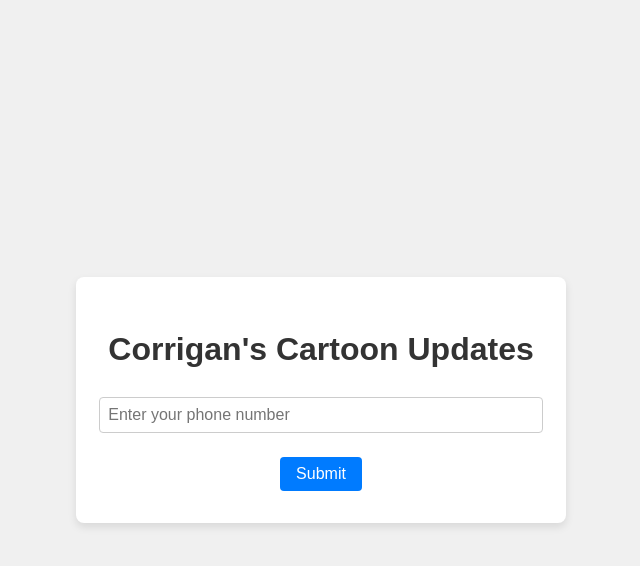
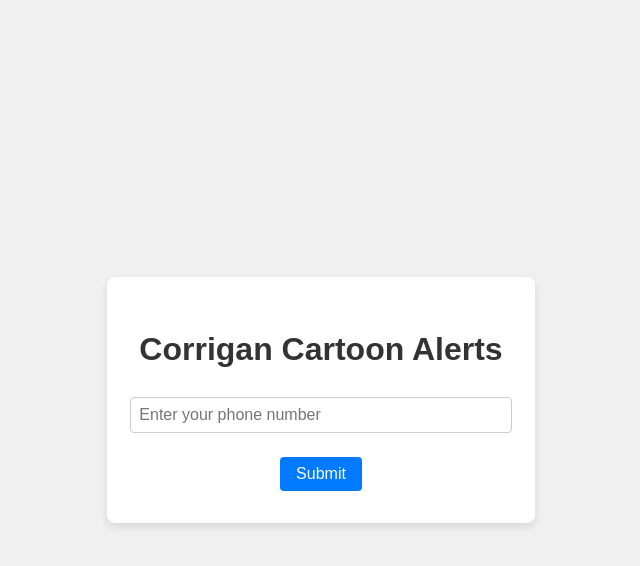
Before and after one commit to JodhbirS/CartoonAlert, a Flask app: page / in a window 1280 px wide. Shown: the top 566 px of the page, without its empty margins (319-959 px from the left). Run offline with Flask 3, Linux system fonts and the light colour scheme.

Commit message:
title change

```diff
--- a/templates/index.html
+++ b/templates/index.html
@@ -8,7 +8,7 @@
 </head>
 <body>
     <div class="container">
-        <h1>Corrigan's Cartoon Updates</h1>
+        <h1>Corrigan Cartoon Alerts</h1>
         <form id="phone-form" method="post">
             <input id="phone" name="phone" type="tel" required placeholder="Enter your phone number">
             <input type="submit" value="Submit">
```
